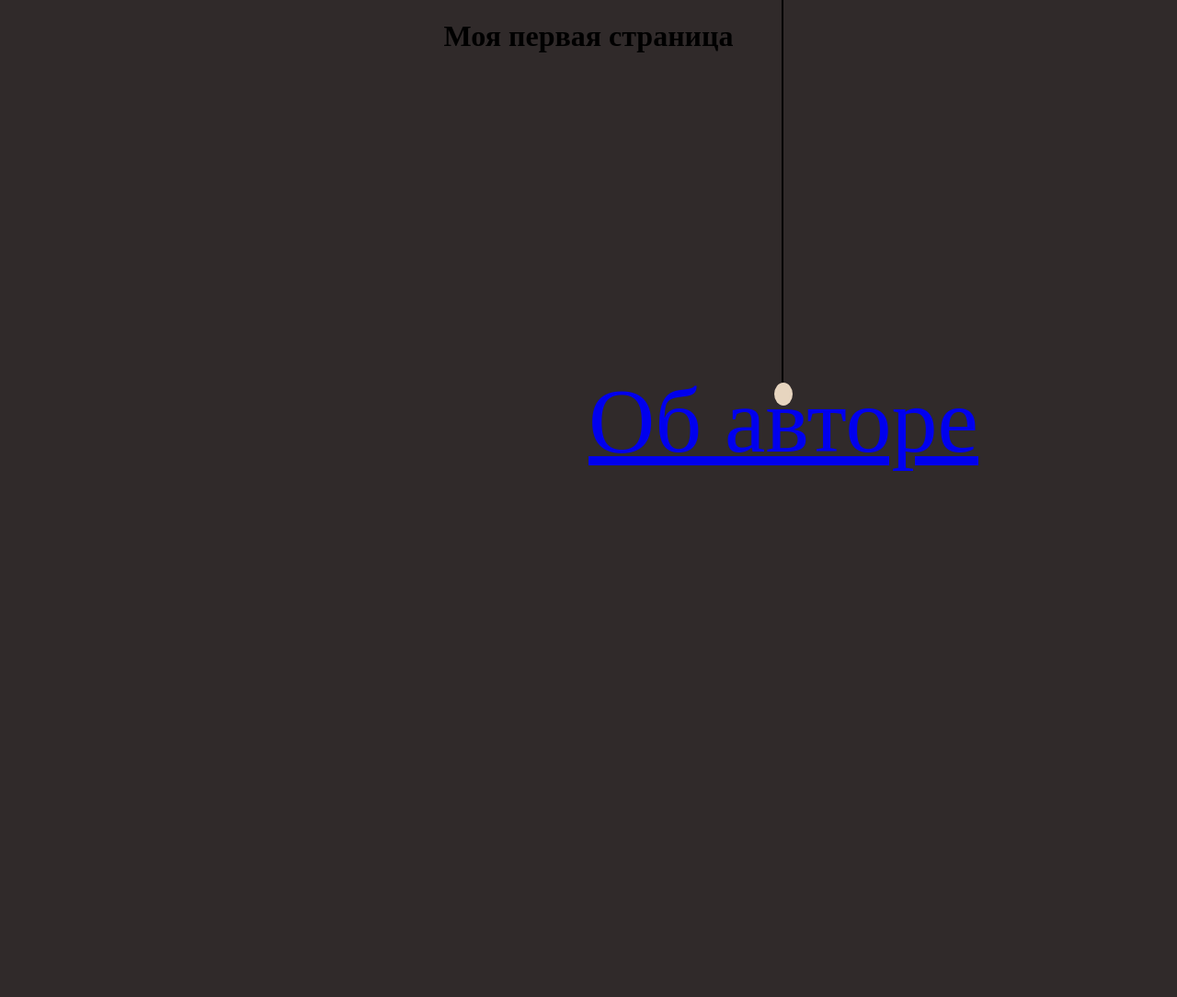
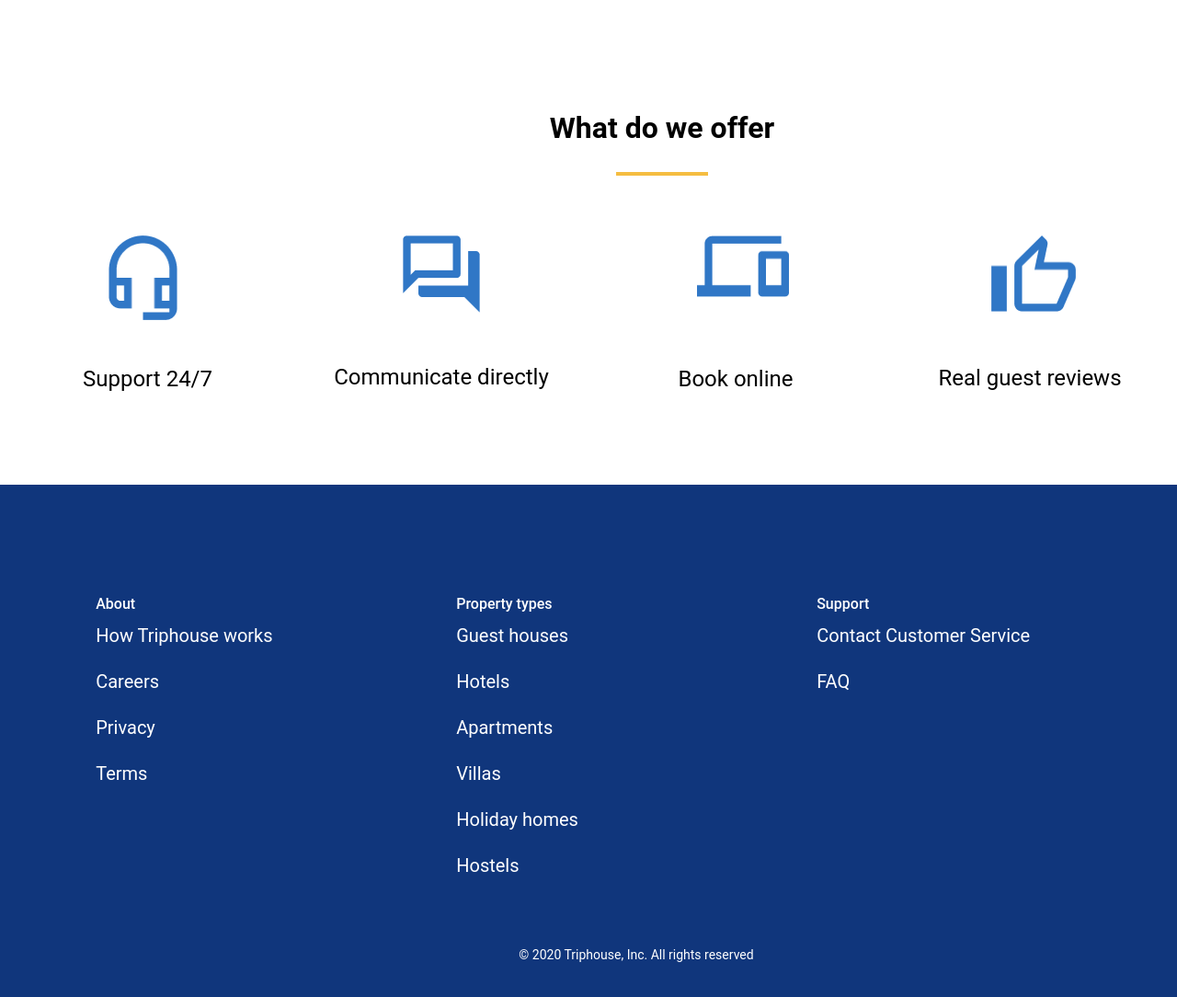
Before and after one commit to LizavetBa/if-html, a plain HTML site: page index.html in a window 1280 px wide. Shown: the whole page at 92% size. Before the commit the page ends 800 px from the top, so only its background shows below. Drawn offline with Linux system fonts and the light colour scheme; files that its build step writes are made by us from their sources.

Commit message:
added new part of project added new container "Blue"

```diff
--- a/index.html
+++ b/index.html
@@ -1,16 +1,59 @@
-<!DOCTYPE html>
 <html lang="en">
 <head>
-    <meta charset="UTF-8" />
-    <link rel="stylesheet" href="light.css">
-    <title>First</title>
+    <meta charset="UTF-8"/>
+    <link rel="stylesheet" href="styles/style.css">
+    <title>Fifth</title>
 </head>
 <body>
-  <h1>Моя первая страница</h1>
-  <div id="text"><a href="about/index.html">Об авторе</a>
-    <div id="light">
-      <div id="rope">
+<div class="container">
+    <div class="Text">
+        <h1>What do we offer</h1>
     </div>
+    <hr>
+</div>
+<div class="main">
+    <div class="box headphones">
+        <img src="images/headphones.png" alt="HEADPHONES">
+        <p> Support 24/7</p>
+    </div>
+    <div class="box chat">
+        <img src="images/chat.png" alt="CHAT">
+        <p> Communicate directly </p>
+    </div>
+    <div class="box laptop">
+        <img src="images/laptop.png" alt="LAPTOP">
+        <p> Book online</p>
+    </div>
+    <div class="box ok">
+        <img src="images/ok.png" alt="REVIEWS">
+        <p> Real guest reviews</p>
+    </div>
+</div>
+
+<div class="Blue">
+    <div class="col">
+        <div class="first">About</div>
+        <div class="down">How Triphouse works</div>
+        <div class="down">Careers</div>
+        <div class="down">Privacy</div>
+        <div class="down">Terms</div>
+    </div>
+    <div class="col">
+        <div class="first">Property types</div>
+        <div class="down">Guest houses</div>
+        <div class="down">Hotels</div>
+        <div class="down">Apartments</div>
+        <div class="down">Villas</div>
+        <div class="down">Holiday homes</div>
+        <div class="down">Hostels</div>
+    </div>
+    <div class="col">
+        <div class="first">Support</div>
+        <div class="down">Contact Customer Service</div>
+        <div class="down">FAQ</div>
+    </div>
+    <div class="end">
+        &copy; 2020 Triphouse, Inc. All rights reserved
     </div>
 </div>
 </body>
--- /dev/null
+++ b/styles/style.css
@@ -0,0 +1,107 @@
+*{
+    max-width: 1440px;
+    margin: 0 auto;
+    font-family: "Roboto", sans-serif;
+}
+h1{
+    display: flex;
+    justify-content: center;
+    width: 306px;
+    height: 47px;
+    margin: 120px 567px 0 567px;
+}
+
+hr{
+    border: none;
+    background-color: #F5BD41;
+    height: 4px;
+    width: 100px;
+    margin: 20px 670px;
+}
+.main{
+    display: flex;
+    flex-direction: row;
+    justify-content: space-around;
+    margin-top: 60px;
+    margin-bottom: 100px;
+}
+.box{
+    width: 296px;
+    height: 176px;
+}
+
+.headphones img{
+    width: 75px;
+    height: 92px;
+    padding: 5px 106px 50px;
+}
+.headphones p{
+    width: 141px;
+    height: 28px;
+    font-size: 24px;
+    padding: 0 77px 0 78px;
+}
+
+.chat img{
+    width: 84px;
+    height: 84px;
+    padding: 5px 106px 50px;
+}
+.chat p{
+    width: 296px;
+    height: 28px;
+    font-size: 24px;
+    padding:6px 0 0;
+    text-align: center;
+
+}
+
+.laptop img{
+    width: 100px;
+    height: 67px;
+    padding: 5px 106px 50px;
+}
+.laptop p{
+    width: 168px;
+    height: 28px;
+    font-size: 24px;
+    text-align: center;
+    padding-top: 25px ;
+
+}
+.ok img{
+    width: 92px;
+    height: 83px;
+    padding: 5px 106px 50px;
+}
+.ok p{
+    width: 225px;
+    height: 28px;
+    font-size: 24px;
+    text-align: center;
+    padding-top: 8px;
+}
+
+.Blue{
+    color: white;
+    display: flex;
+    flex-wrap: wrap;
+    max-width: 1440px;
+    padding: 120px 0 200px 104px;
+    background-color: #10367c;
+}
+.col{
+    width: 33.3%;
+}
+.end{
+    margin-top: 64px;
+    font-size: 14px;
+}
+.down {
+    font-size: 20px;
+    font-weight: 400;
+    line-height: 50px;
+}
+.first {
+    font-weight: 500;
+}
```
Also changed, not shown: images/chat.png (added), images/headphones.png (added), images/laptop.png (added), images/ok.png (added). Lines whose indentation alone changed are shown as unchanged.
